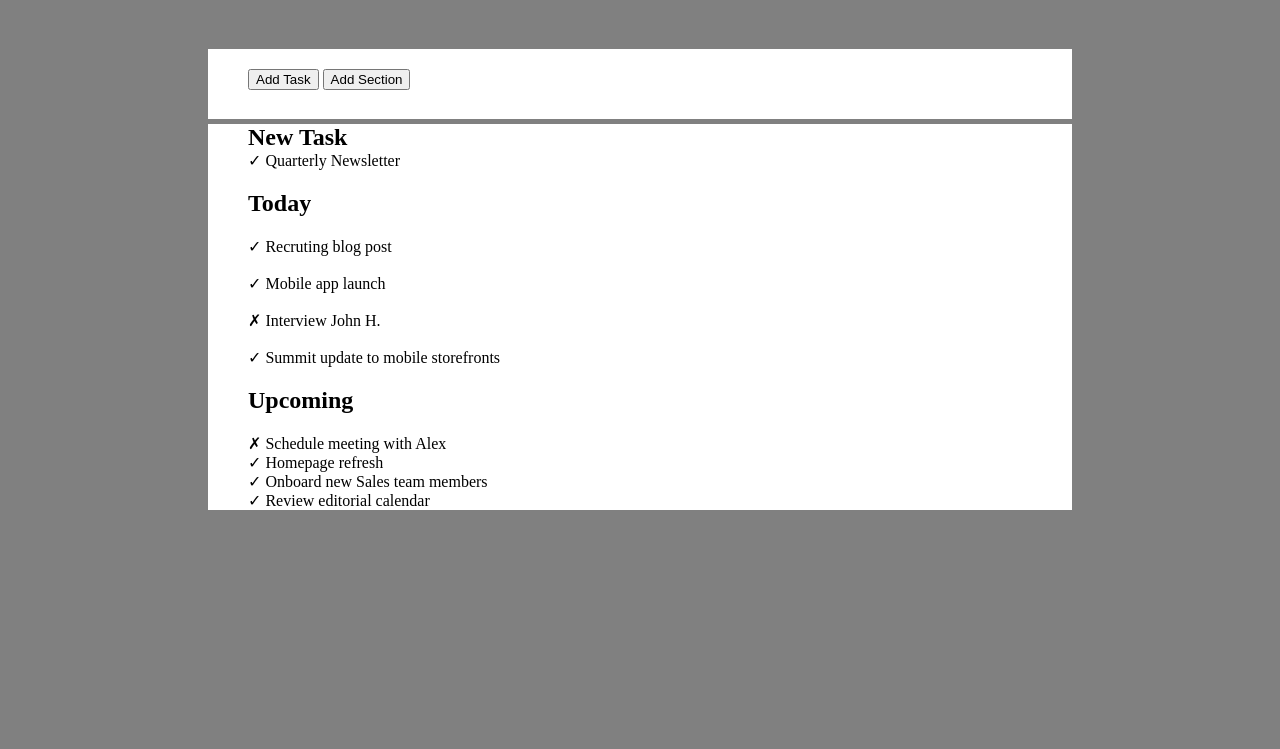
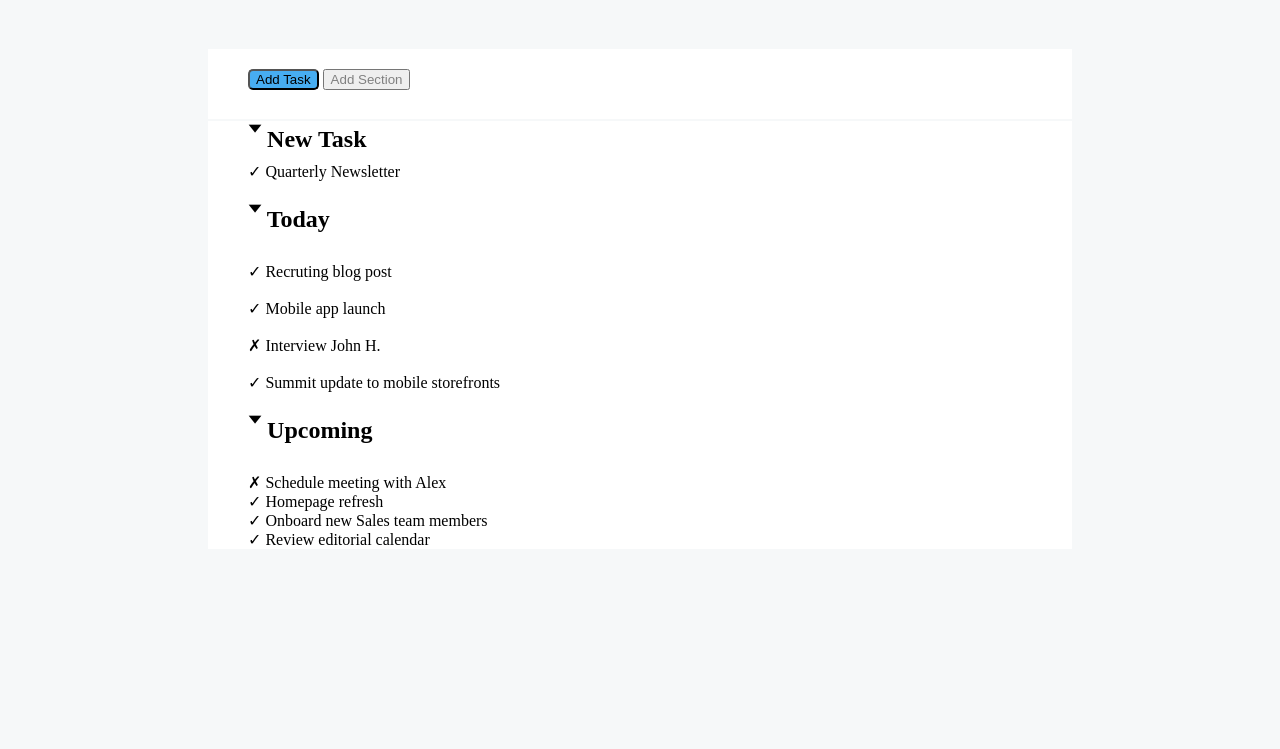
Before and after one commit to TommasoBertossi/html-css-toboolist, a plain HTML site: page index.html in a window 1280 px wide. Shown: the part 89-838 px from the top of the page. Before the commit the page ends 800 px from the top, so only its background shows below. Drawn offline with Linux system fonts and the light colour scheme.

Commit message:
add arrow

```diff
--- a/css/style.css
+++ b/css/style.css
@@ -1,5 +1,5 @@
 body{
-    background-color: gray;
+    background-color: #f6f8f9;
 }
 
 h1{
@@ -38,7 +38,7 @@ header{
 
 .small{
     height: 50px;
-    margin-bottom: 5px;
+    margin-bottom: 2px;
     padding-top: 20px;
 }
 
@@ -56,3 +56,17 @@ ul{
     margin: 0;
     padding: 0;
   }
+
+  #task{
+    background-color: #47adf1;
+    border-radius: 5px;
+  }
+
+  #secton{
+    background-color: white;
+    border-radius: 5px;
+  }
+
+  .color-gray{
+    color: gray;
+  }
--- a/index.html
+++ b/index.html
@@ -27,7 +27,7 @@
         <div class="small container">
 
             <button id="task">Add Task</button>
-            <button id="section">Add Section</button>
+            <button id="section"><span class="color-gray">Add Section</span></button>
 
         </div>
 
@@ -37,7 +37,7 @@
 
             <section>
 
-                <h2 id="New-task">New Task</h2>
+                <h2 id="New-task">&#129171; New Task</h2>
                 <ul>
                    <li>&check; Quarterly Newsletter <a href="#">Editorial</a></li>
                 </ul>
@@ -46,7 +46,7 @@
 
             <section>
 
-                <h2>Today</h2>
+                <h2>&#129171; Today</h2>
                 <ul>
 
                     <li>&check; Recruting blog post <a href="#">Editorial</a></li> <br />
@@ -59,7 +59,7 @@
 
             <section>
 
-                <h2>Upcoming</h2>
+                <h2>&#129171; Upcoming</h2>
                 <ul>
 
                     <li>&cross; Schedule meeting with Alex</li>
```
